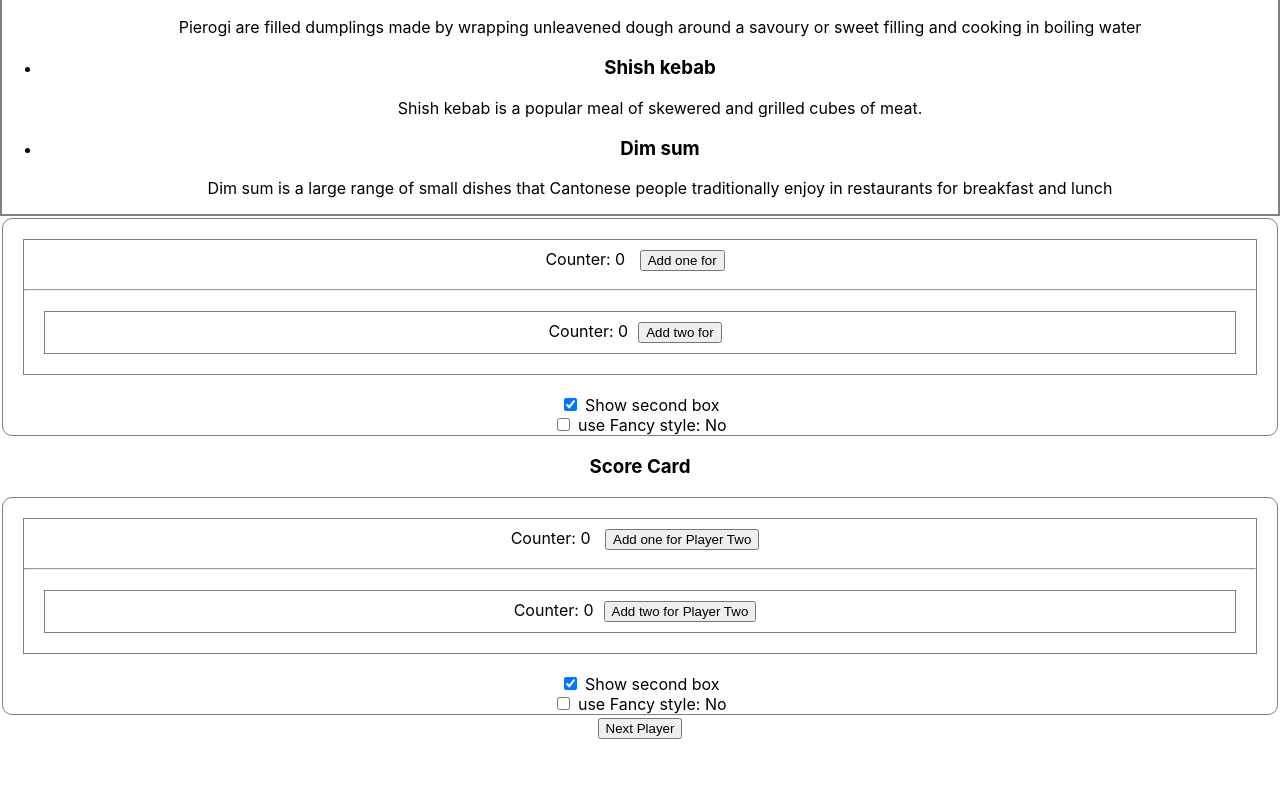
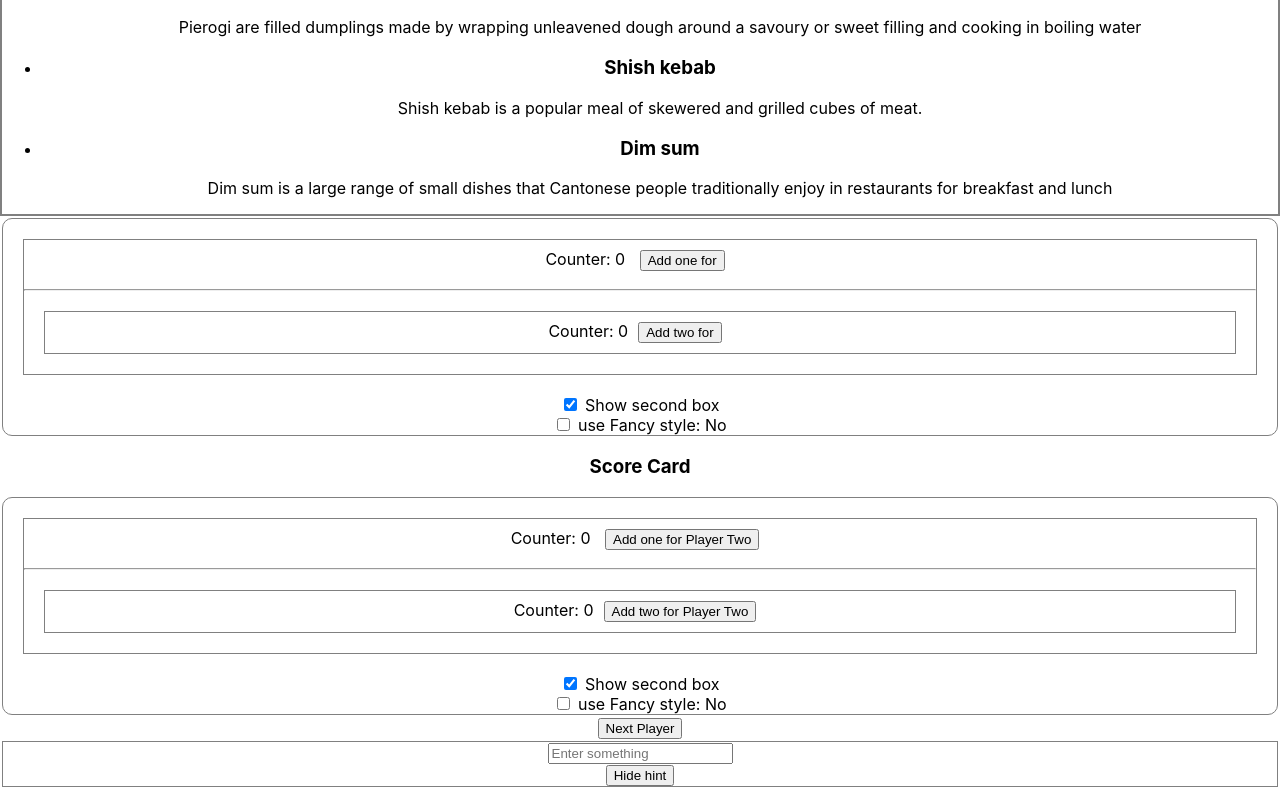
Before and after one commit to vishesh-baghel/Hotel-booking-app, a React (Create React App) app in the folder hotel-booking-app/: page / in a window 1280 px wide. Shown: the part 8180-8969 px from the top of the page. Before the commit the page ends 8919 px from the top, so only its background shows below. Built offline with nearby package versions, Linux system fonts and the light colour scheme.

Commit message:
Some more practice today

```diff
--- a/hotel-booking-app/src/App.js
+++ b/hotel-booking-app/src/App.js
@@ -1393,6 +1393,45 @@ function ScoreCard() {
   );
 }
 
+function Form() {
+  return (
+    <form>
+      <input type="text" placeholder="Enter something" />
+    </form>
+  );
+}
+
+function SampleForm() {
+  const [showHint, setShowHint] = useState(false);
+
+  return (
+    <div style={{ border: "1px solid grey", margin: "2px" }}>
+      {showHint && <p>Hint: This is a simple form</p>}
+      <Form />
+
+      {showHint ? (
+        <button
+          value={showHint}
+          onClick={() => {
+            setShowHint(false);
+          }}
+        >
+          Show hint
+        </button>
+      ) : (
+        <button
+          value={showHint}
+          onClick={() => {
+            setShowHint(true);
+          }}
+        >
+          Hide hint
+        </button>
+      )}
+    </div>
+  );
+}
+
 const App = () => {
   const status = "Loading...";
   return (
@@ -1447,6 +1486,7 @@ const App = () => {
       <FilterableList />
       <CounterBox />
       <ScoreCard />
+      <SampleForm />
     </div>
   );
 };
```
